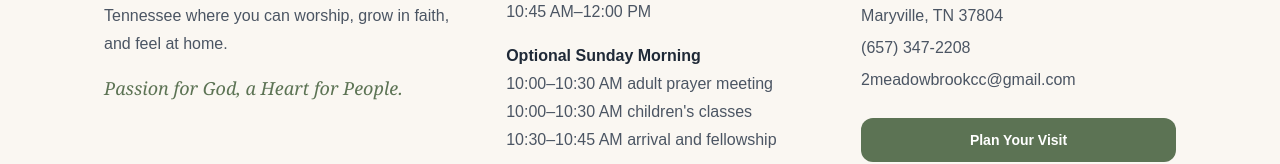
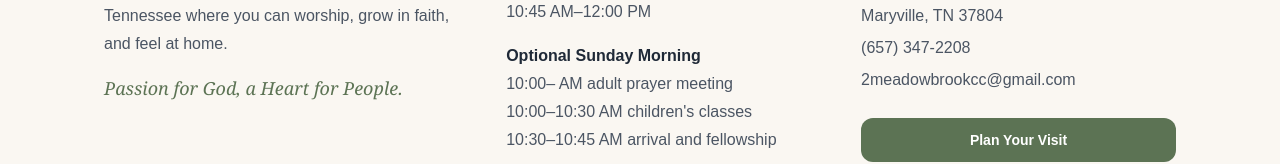
Before and after one commit to jaredhixx/meadowbrook-church, a Next.js app: page / in a window 1280 px wide. Shown: the part 5066-5230 px from the top of the page. Built offline with nearby package versions, Linux system fonts and the light colour scheme.

Commit message:
finish fixes 4/14 good night

```diff
--- a/app/about/page.tsx
+++ b/app/about/page.tsx
@@ -51,7 +51,7 @@ export default function AboutPage() {
           <div className="mt-10 grid gap-5 sm:grid-cols-3">
             <InfoCard title="Church Type" value="Independent Christian church" />
             <InfoCard title="Location" value="Maryville, TN" />
-            <InfoCard title="Sunday Service" value="10:30 AM" />
+            <InfoCard title="Sunday Service" value="10:45 AM" />
           </div>
         </div>
       </section>
--- a/app/layout.tsx
+++ b/app/layout.tsx
@@ -131,7 +131,7 @@ export default function RootLayout({
                   <p className="font-semibold text-[#1f2937]">
                     Optional Sunday Morning
                   </p>
-                  <p>10:00–10:30 AM adult prayer meeting</p>
+                  <p>10:00– AM adult prayer meeting</p>
                   <p>10:00–10:30 AM children&apos;s classes</p>
                   <p>10:30–10:45 AM arrival and fellowship</p>
                 </div>
```
